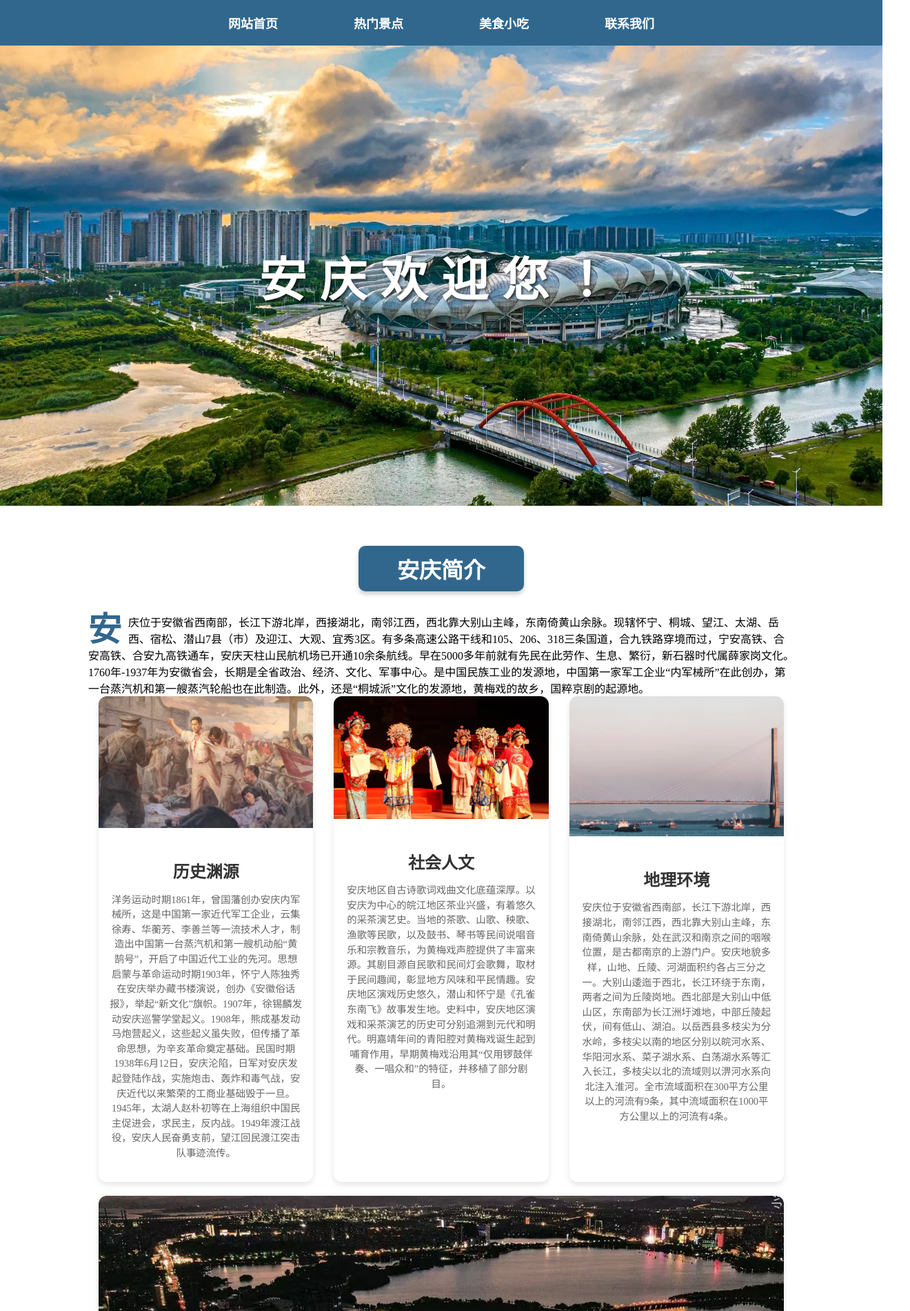
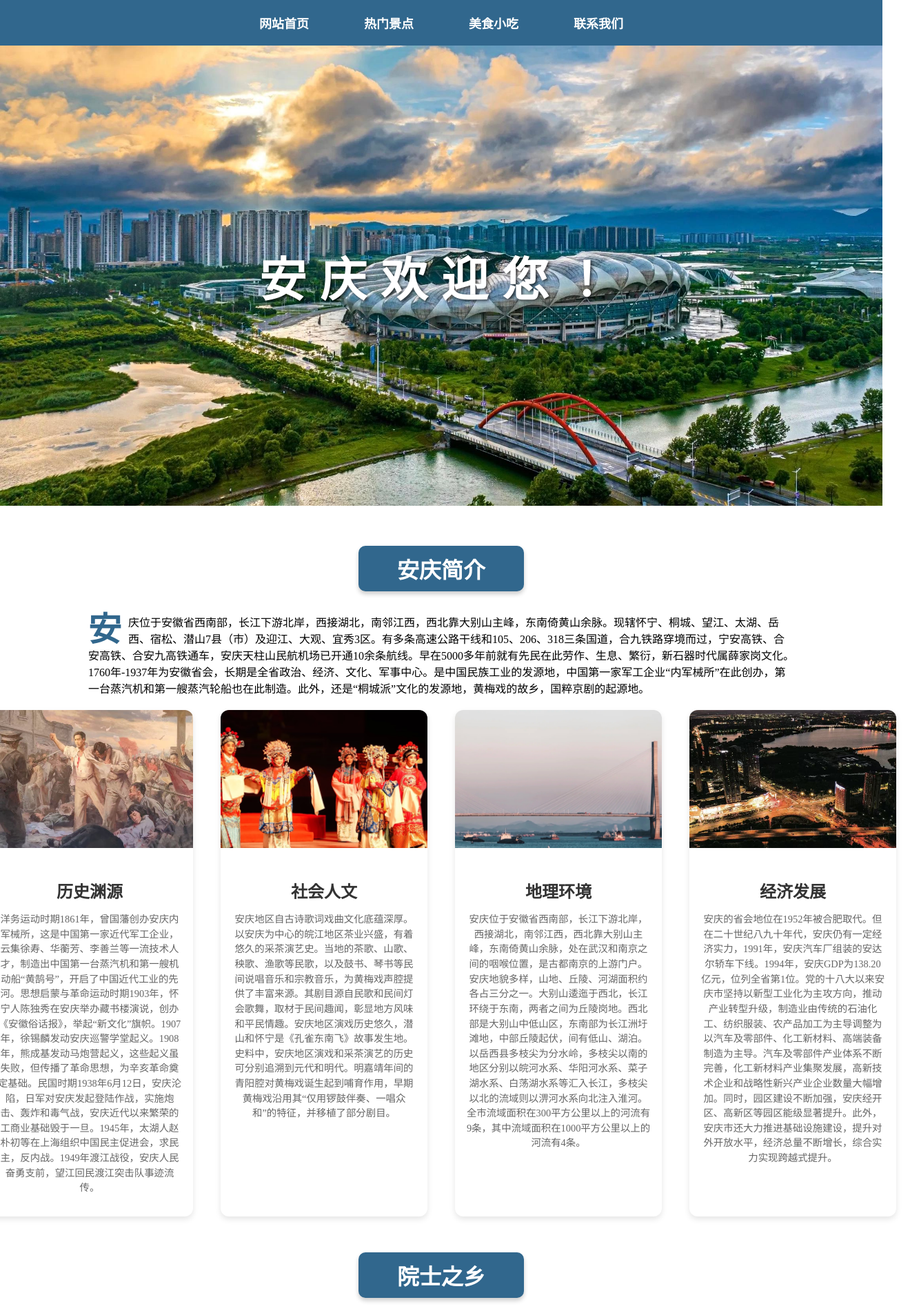
Before and after one commit to huzuguo/hzg, a plain HTML site: page index.html in a window 1280 px wide. Shown: the top 1900 px of the page at 69% size, 1320 px wide, since content can reach past the window. Drawn offline with Linux system fonts and the light colour scheme.

Commit message:
Update index.html

```diff
--- a/index.html
+++ b/index.html
@@ -1,56 +1,17 @@
 <!DOCTYPE html>
 <html lang="en">
+
 	<head>
 		<meta charset="UTF-8">
-    <meta name="viewport" content="width=device-width, initial-scale=1.0, maximum-scale=1.0, user-scalable=no">
+		<meta name="viewport" content="width=device-width, initial-scale=1.0">
 		<title>安庆</title>
 		<link rel="stylesheet" href="css/index.css">
+	</head>
 	<style>
-        /* 基础布局样式（电脑端默认） */
-       .jieshao-container {
+	.jieshao-container{
 		display: flex;
-            flex-wrap: wrap; /* 允许卡片换行 */
-        }
-       .card {
-            flex: 1; /* 电脑端卡片等宽并排 */
-            min-width: 280px; /* 设定最小宽度避免卡片过窄 */
-            margin: 0 15px 20px; /* 增加间距提升可读性 */
-        }
-       .card img {
-            width: 100%;
-            height: auto;
-        }
-
-        /* 手机端布局（屏幕宽度小于768px时生效） */
-        @media (max-width: 768px) {
-           .jieshao-container {
-                flex-direction: column; /* 改为垂直排列 */
-            }
-           .card {
-                flex: none; /* 取消flex布局 */
-                width: 100%; /* 卡片占满整行 */
-                margin: 0 0 20px; /* 调整间距 */
-            }
-        }
-
-        /* 通用适配样式 */
-        img, video {
-            max-width: 100%;
-            height: auto;
-        }
-       .navbar {
-            overflow-x: auto; /* 导航栏在手机端可横向滚动 */
-            white-space: nowrap; /* 导航项不换行 */
-        }
-       .nav-list {
-            display: flex;
-            padding: 0;
-        }
-       .nav-item {
-            padding: 0 15px;
 	}
 	</style>
-</head>
 	<body>
 		<nav class="navbar">
 			<ul class="nav-list">
@@ -69,9 +30,10 @@
 			<div class="jianjie-content">
 				安庆位于安徽省西南部，长江下游北岸，西接湖北，南邻江西，西北靠大别山主峰，东南倚黄山余脉。现辖怀宁、桐城、望江、太湖、岳西、宿松、潜山7县（市）及迎江、大观、宜秀3区。有多条高速公路干线和105、206、318三条国道，合九铁路穿境而过，宁安高铁、合安高铁、合安九高铁通车，安庆天柱山民航机场已开通10余条航线。早在5000多年前就有先民在此劳作、生息、繁衍，新石器时代属薛家岗文化。1760年-1937年为安徽省会，长期是全省政治、经济、文化、军事中心。是中国民族工业的发源地，中国第一家军工企业“内军械所”在此创办，第一台蒸汽机和第一艘蒸汽轮船也在此制造。此外，还是“桐城派”文化的发源地，黄梅戏的故乡，国粹京剧的起源地。
 			</div>
+
 			<div class="jieshao-container">
-            <div class="card">
-                <img src="./images/home1.jpg" alt="Card Image">
+				<div class="card flex1">
+					<img src="./images\home1.jpg" alt="Card Image">
 					<div class="card-content">
 						<h3 class="card-title">历史渊源</h3>
 						<p class="card-description">
@@ -79,8 +41,8 @@
 						</p>
 					</div>
 				</div>
-            <div class="card">
-                <img src="./images/home2.jpg" alt="Card Image">
+				<div class="card flex1">
+					<img src="./images\home2.jpg" alt="Card Image">
 					<div class="card-content">
 						<h3 class="card-title">社会人文</h3>
 						<p class="card-description">
@@ -88,7 +50,7 @@
 						</p>
 					</div>
 				</div>
-            <div class="card">
+				<div class="card flex1">
 					<img src="./images/home3.jpg" alt="Card Image">
 					<div class="card-content">
 						<h3 class="card-title">地理环境</h3>
@@ -97,7 +59,7 @@
 						</p>
 					</div>
 				</div>
-            <div class="card">
+				<div class="card flex1">
 					<img src="./images/home4.jpg" alt="Card Image">
 					<div class="card-content">
 						<h3 class="card-title">经济发展</h3>
@@ -110,7 +72,7 @@
 			<div class="title">院士之乡</div>
 			<div class="travel-container">
 				<div class="travel-image">
-                <img src="./images/dengjiaxian.jpg" alt="名人图片">
+					<img src="./images\dengjiaxian.jpg" alt="名人图片">
 				</div>
 				<div class="travel-content">
 					<h2>中国原子弹之父--邓稼先</h2>
@@ -122,7 +84,7 @@
 			</div>
 			<div class="travel-container">
 				<div class="travel-image">
-                <img src="./images/zhaopuchu.jpg" alt="名人图片">
+					<img src="./images\zhaopuchu.jpg" alt="名人图片">
 				</div>
 				<div class="travel-content">
 					<h2>佛说赵朴初，即非赵朴初，是名赵朴初</h2>
@@ -133,10 +95,11 @@
 			</div>
 			<div class="travel-container">
 				<div class="travel-image">
-                <img src="./images/chenduxiu.jpg" alt="名人图片">
+					<img src="./images\chenduxiu.jpg" alt="名人图片">
 				</div>
 				<div class="travel-content">
-                <h2>寻灯五四的“德赛先躯” 陈独秀</h2>
+					<h2>寻灯五四的“德赛先躯” 陈独秀
+					</h2>
 					<p>陈独秀（1879年10月9日-1942年），原名庆同，字仲甫，安徽安庆怀宁人。他是中国近现代史上伟大的爱国者、革命家、启蒙思想家、民主主义者，中国共产党的主要创始人之一和党早期主要领导人。陈独秀少年时痛恨八股，却高中安庆府第一名秀才。1901年起，他多次赴日留学，回国后在上海、安徽等地从事反清革命运动。1915年9月，陈独秀在上海创办《青年杂志》（后改名《新青年》），高举民主和科学的大旗，猛烈抨击封建主义思想，成为新文化运动的倡导者和发起者。1917年，他出任北大文科学长，其住所箭杆胡同9号成为新文化运动的指挥部。陈独秀一生光明磊落，为中国的思想解放、民族独立和人民解放事业作出了卓越贡献，毛泽东评价他做了启蒙工作，创造了党，类似于俄国的普列汉诺夫。
 					</p>
 					<a href="#">查看更多人物事迹</a>
@@ -145,7 +108,7 @@
 		</section>
 		<figure class="module-image">
 			<video playsinline controls>
-            <source src="images/shipinjs.mp4" type="video/mp4">
+				<source src="images\shipinjs.mp4" type="video/mp4">
 				您的浏览器不支持HTML5视频。
 			</video>
 		</figure>
@@ -159,4 +122,5 @@
 				</div>
 		</footer>
 	</body>
+
 </html>
```
Lines whose indentation alone changed are shown as unchanged.
